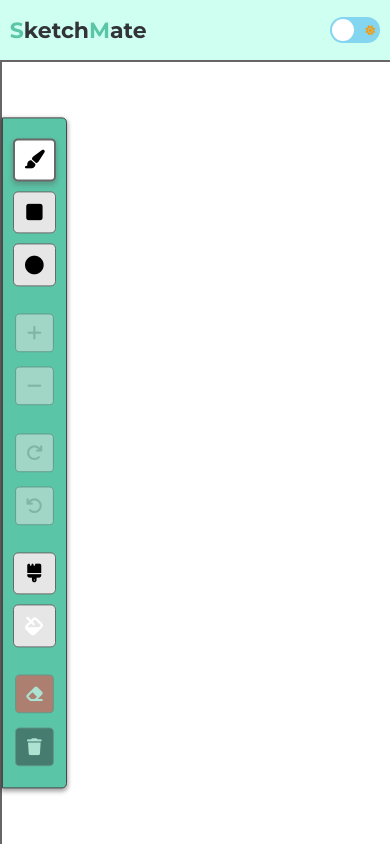
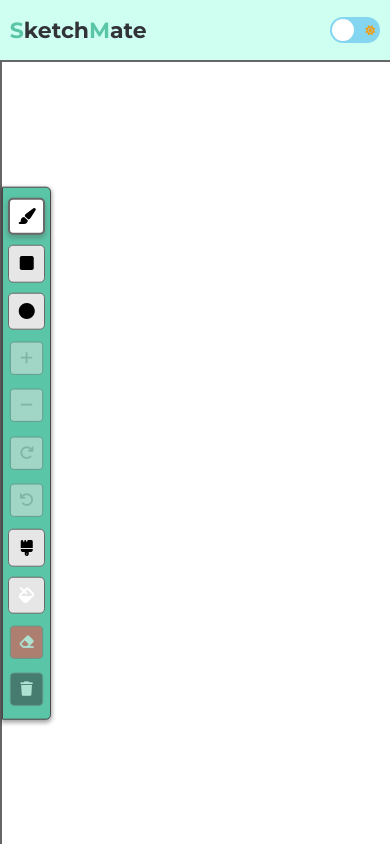
Before and after one commit to RonFelsenfeld/SketchMate-Frontend, a React (Vite) app: page /canvas in a window 390 px wide. Built offline with nearby package versions, Linux system fonts and the light colour scheme.

Commit message:
Make app responsive for all devices

```diff
--- a/src/assets/style/components/canvas/_canvas-controls.scss
+++ b/src/assets/style/components/canvas/_canvas-controls.scss
@@ -24,11 +24,16 @@
     border-top-right-radius: $controls-border-radius;
     border-bottom-right-radius: $controls-border-radius;
 
-    transition: background-color $theme-transition, gap 0.3s, padding-inline 0.3s;
+    transition: all $theme-transition;
     transform: translate(0, -50%);
 
-    &:hover {
-      padding-inline-end: 30px;
+    &.drawing {
+      opacity: 0.5;
+      transform: translate(-70%, -50%);
+    }
+
+    &:not(.drawing):hover {
+      padding-inline-end: 10px;
     }
 
     .btn {
@@ -36,6 +41,18 @@
         &.gap {
           margin-inline-end: 0;
           margin-block-end: $controls-sections-gap;
+        }
+      }
+    }
+  }
+
+  @include for-small-layout {
+    padding: 10px 5px;
+
+    .btn {
+      &:is(.btn-shape, .btn-size, .btn-rotate, .btn-color) {
+        &.gap {
+          margin-block-end: 0;
         }
       }
     }
@@ -61,7 +78,7 @@
     }
   }
 
-  &:hover {
+  &:not(.drawing):hover {
     gap: 15px;
 
     .btn {
@@ -81,13 +98,15 @@
 
   .btn {
     @include controlBtn;
-    width: em(32px);
-    height: em(32px);
     background-color: $control-btn-bg-clr;
 
     &::before {
       font-size: em(14px);
       font-family: FaSolid;
+
+      @include for-small-layout {
+        font-size: em(12px);
+      }
     }
 
     &.btn-pen {
@@ -159,6 +178,10 @@
           font-size: em(14px);
           font-family: faSolid;
           transform: translate(-50%, -50%);
+
+          @include for-small-layout {
+            font-size: em(12px);
+          }
         }
       }
 
--- a/src/assets/style/setup/_mixins.scss
+++ b/src/assets/style/setup/_mixins.scss
@@ -31,6 +31,9 @@
 }
 
 @mixin controlBtn {
+  width: em(32px);
+  height: em(32px);
+
   border: 1px solid $control-btn-border-clr;
   border-radius: $controls-border-radius;
   transition: all 0.15s ease-in-out;
@@ -43,6 +46,11 @@
     cursor: not-allowed;
     opacity: 0.5;
     scale: (0.9);
+  }
+
+  @include for-small-layout {
+    width: em(28px);
+    height: em(28px);
   }
 }
 
--- a/src/components/canvas/CanvasControls.jsx
+++ b/src/components/canvas/CanvasControls.jsx
@@ -1,4 +1,6 @@
+import { useEffect, useRef } from 'react'
 import { ELLIPSE, LINE, RECT, ROTATE_ANGLE } from '../../services/canvas.service'
+import { utilService } from '../../services/util.service'
 import { showTooltip, hideTooltip } from '../../services/event-bus.service'
 import { useTheme } from '../../customHooks/useTheme'
 
@@ -12,7 +14,12 @@ export function CanvasControls({
   onRemoveShape,
   clearCanvas,
 }) {
+  const controlsRef = useRef(null)
   const { getThemeClass } = useTheme()
+
+  useEffect(() => {
+    utilService.animateCSS(controlsRef.current, 'fadeIn')
+  }, [])
 
   function onSetShape(shape) {
     setPen(prevPen => ({ ...prevPen, shape }))
@@ -55,9 +62,18 @@ export function CanvasControls({
     return pen.shape === shape ? 'selected' : ''
   }
 
+  function getIsDrawingClass() {
+    // Relevant only for mobile devices
+    if (window.innerWidth > 850) return ''
+    return pen.isDrawing && pen.shape === LINE ? 'drawing' : ''
+  }
+
   const { strokeColor, fillColor } = pen
   return (
-    <section className={`canvas-controls flex ${getThemeClass()}`}>
+    <section
+      ref={controlsRef}
+      className={`canvas-controls flex ${getThemeClass()} ${getIsDrawingClass()}`}
+    >
       <button
         className={`btn btn-pen ${getSelectedClass(LINE)}`}
         onClick={() => onSetShape(LINE)}
--- a/src/services/util.service.js
+++ b/src/services/util.service.js
@@ -55,7 +55,7 @@ function animateCSS(el, animation = 'bounce') {
 
     function handleAnimationEnd(event) {
       event.stopPropagation()
-      // el.classList.remove(`${prefix}animated`, animationName)
+      el.classList.remove(`${prefix}animated`, animationName)
       resolve('Animation ended')
     }
   })
```
